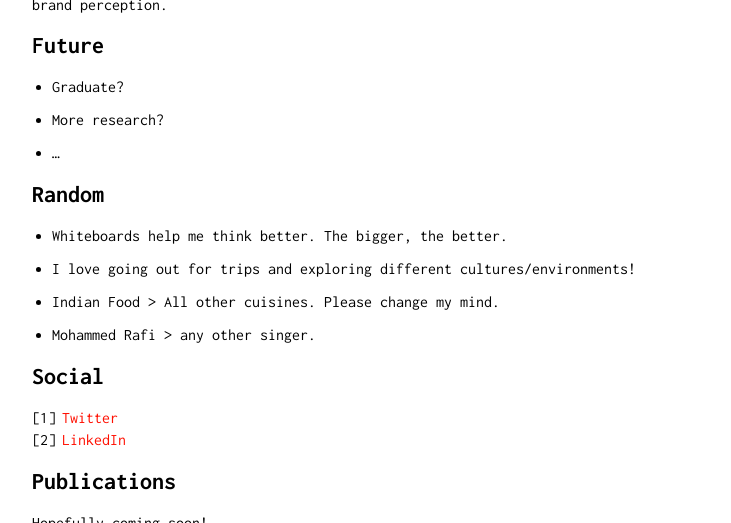
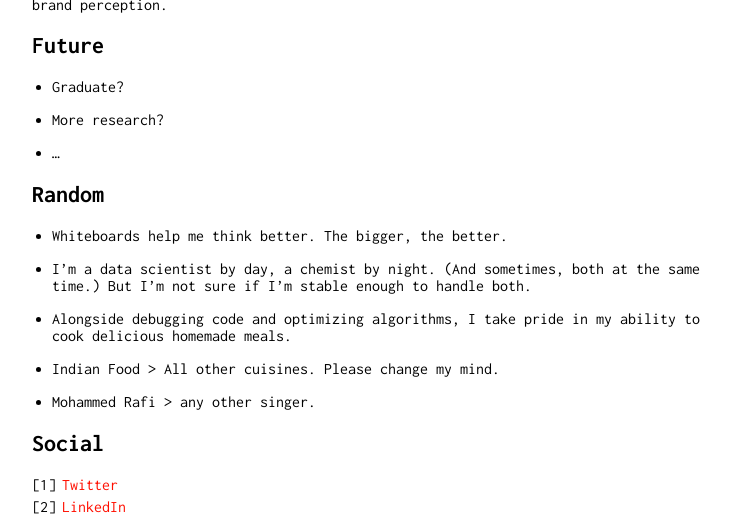
Before and after one commit to hotshott22/portfolio, a Jekyll site: the page built from index.md, in a window 1280 px wide and 900 px high, scrolled down 1290 px, cut to the strip 0-523 px from the top of the window. Shown: the whole strip, without its empty margins (258-989 px from the left). Built offline with Jekyll 4.4.1, drawn with Linux system fonts in a browser that asks for light colours; nearby versions of some CDN libraries.

Commit message:
Update index.md

```diff
--- a/index.md
+++ b/index.md
@@ -63,7 +63,9 @@ As a Research Assistant under **Prof. Ashish Galande**, I contributed to the pro
 
 * Whiteboards help me think better. The bigger, the better.
 
-* I love going out for trips and exploring different cultures/environments!
+* I'm a data scientist by day, a chemist by night. (And sometimes, both at the same time.) But I'm not sure if I'm stable enough to handle both.
+
+* Alongside debugging code and optimizing algorithms, I take pride in my ability to cook delicious homemade meals.
 
 * Indian Food > All other cuisines. Please change my mind.
 
```
